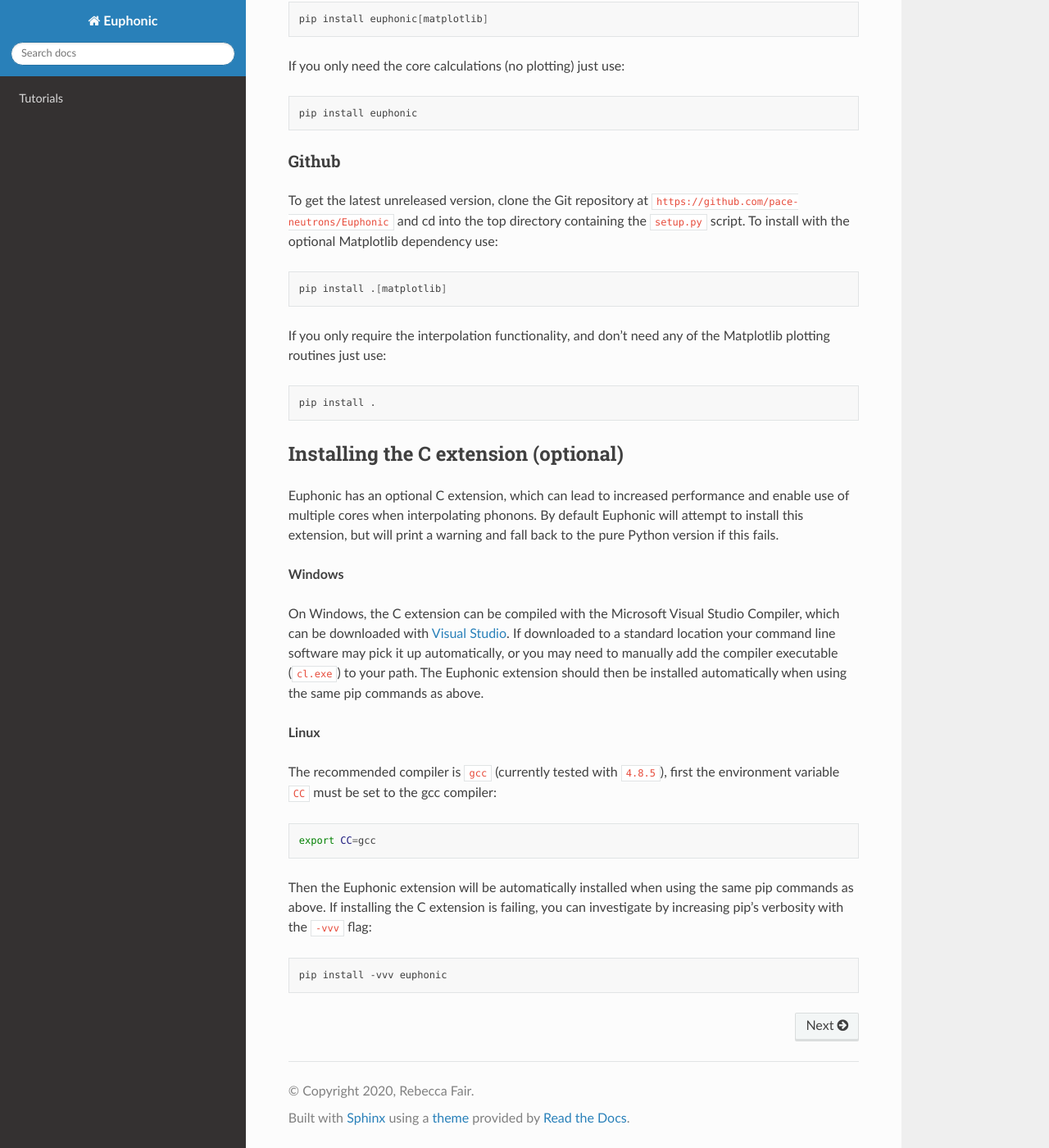
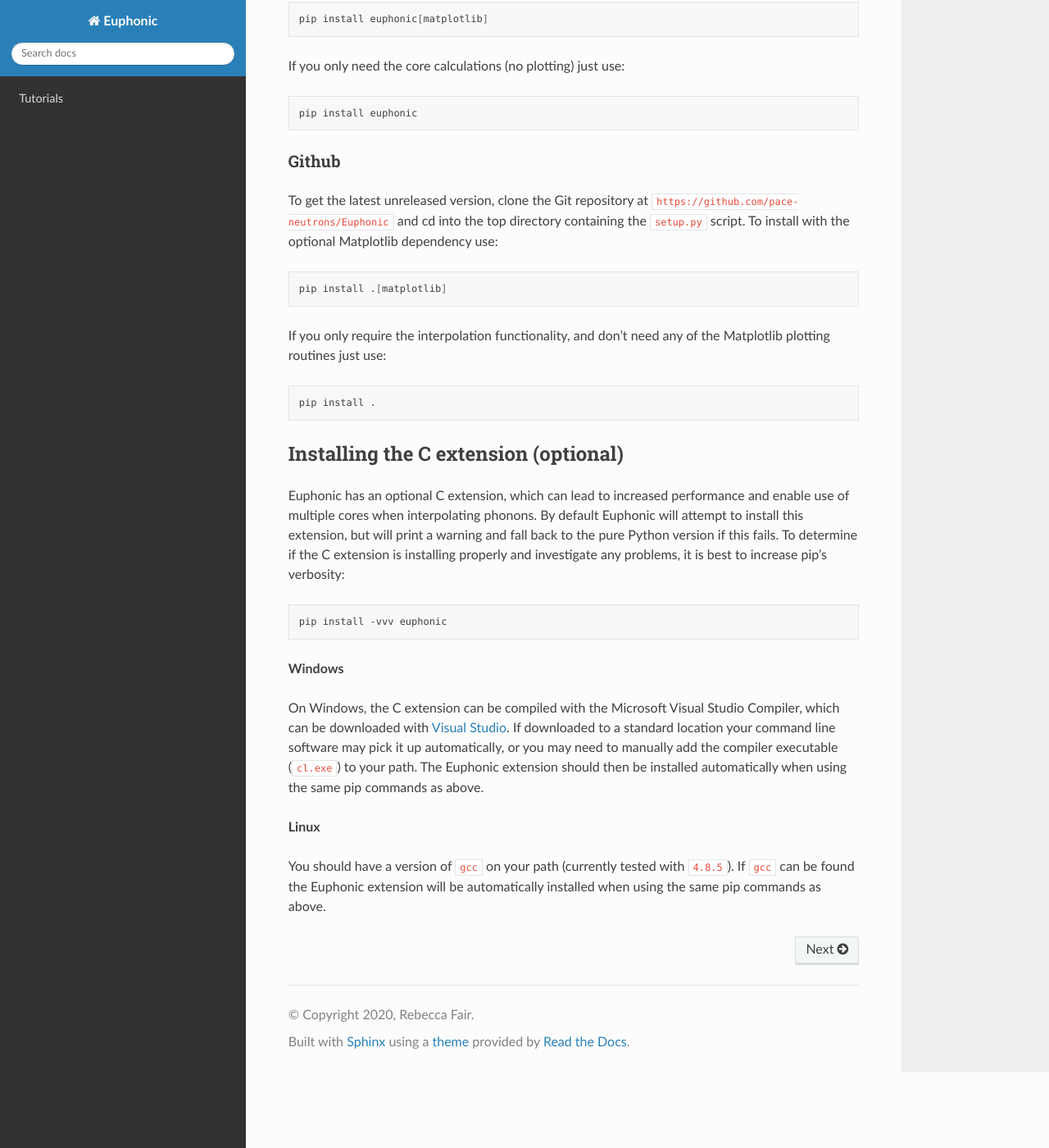
Before and after one commit to pace-neutrons/Euphonic, a Sphinx documentation site: the page built from doc/source/index.rst, in a window 1280 px wide and 1400 px high, scrolled down 480 px. Shown: the whole window at 82% size. Built offline with Sphinx 7.4.7 and the Read the Docs theme 2.0.0, drawn with Linux system fonts in a browser that asks for light colours.

Commit message:
Add changelog, update version, update docs

```diff
--- a/doc/source/index.rst
+++ b/doc/source/index.rst
@@ -50,8 +50,13 @@
 Euphonic has an optional C extension, which can lead to increased performance
 and enable use of multiple cores when interpolating phonons. By default
 Euphonic will attempt to install this extension, but will print a warning and
-fall back to the pure Python version
-if this fails.
+fall back to the pure Python version if this fails. To determine if the C
+extension is installing properly and investigate any problems, it is best to
+increase pip's verbosity:
+
+.. code-block:: bash
+
+    pip install -vvv euphonic
 
 **Windows**
 
@@ -65,20 +70,10 @@
 
 **Linux**
 
-The recommended compiler is ``gcc`` (currently tested with ``4.8.5``), first the
-environment variable ``CC`` must be set to the gcc compiler:
+You should have a version of ``gcc`` on your path (currently tested with
+``4.8.5``). If ``gcc`` can be found the Euphonic extension will be automatically
+installed when using the same pip commands as above.
 
-.. code-block::  bash
-
-    export CC=gcc
-
-Then the Euphonic extension will be automatically installed when using the same
-pip commands as above. If installing the C extension is failing, you can
-investigate by increasing pip's verbosity with the ``-vvv`` flag:
-
-.. code-block:: bash
-
-    pip install -vvv euphonic
 
 .. toctree::
    :hidden:
--- a/setup.py
+++ b/setup.py
@@ -1,4 +1,4 @@
-import os
+from euphonic import __version__
 
 try:
     from setuptools import setup, find_packages, Extension
@@ -8,6 +8,7 @@
 def run_setup(build_c=True):
 
     if build_c:
+        import os
         import numpy as np
         include_dirs = [np.get_include(), 'c']
         sources = ['c/_euphonic.c', 'c/dyn_mat.c', 'c/util.c', 'c/py_util.c',
@@ -48,7 +49,7 @@
 
     setup(
         name='euphonic',
-        version='0.1dev3',
+        version=__version__,
         author='Rebecca Fair',
         author_email='rebecca.fair@stfc.ac.uk',
         description=(
```
Also changed, not shown: CHANGELOG.rst (added, +38 -0 lines), euphonic/__init__.py (+14 -6 lines).
